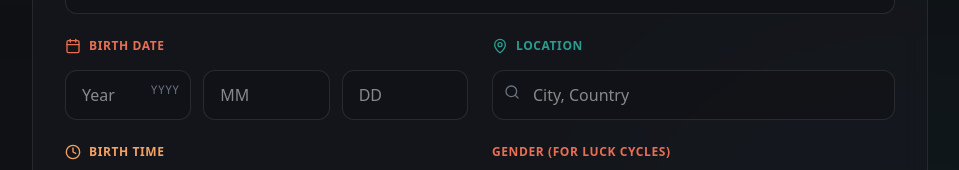
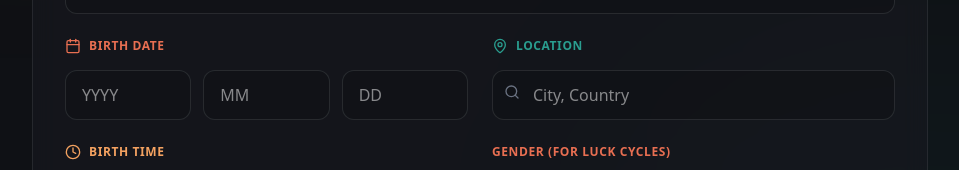
Before and after one commit to GabrielRw/bazi-calculator, a Next.js app: page / in a window 1280 px wide. Shown: the part 439-609 px from the top of the page, without its empty margins (160-1119 px from the left). Built offline with nearby package versions, Linux system fonts and the light colour scheme.

Commit message:
Simplify Year input placeholder to YYYY

```diff
--- a/src/components/BaziForm.tsx
+++ b/src/components/BaziForm.tsx
@@ -229,14 +229,8 @@ export default function BaziForm({ onSubmit, isLoading }: BaziFormProps) {
                                     value={formData.year}
                                     onChange={(e) => setFormData({ ...formData, year: e.target.value })}
                                     className="w-full bg-void/50 border border-white/10 rounded-xl px-4 py-3 text-white focus:border-clay focus:outline-none transition-colors"
-                                    placeholder="Year"
+                                    placeholder="YYYY"
                                 />
-                                <span className={clsx(
-                                    "absolute right-3 top-3 text-gray-500 text-xs font-mono transition-opacity pointer-events-none",
-                                    (formData.year || isLoading) ? "opacity-0" : "opacity-100 group-focus-within:opacity-0"
-                                )}>
-                                    YYYY
-                                </span>
                             </div>
                             <div className="group relative">
                                 <input
```
